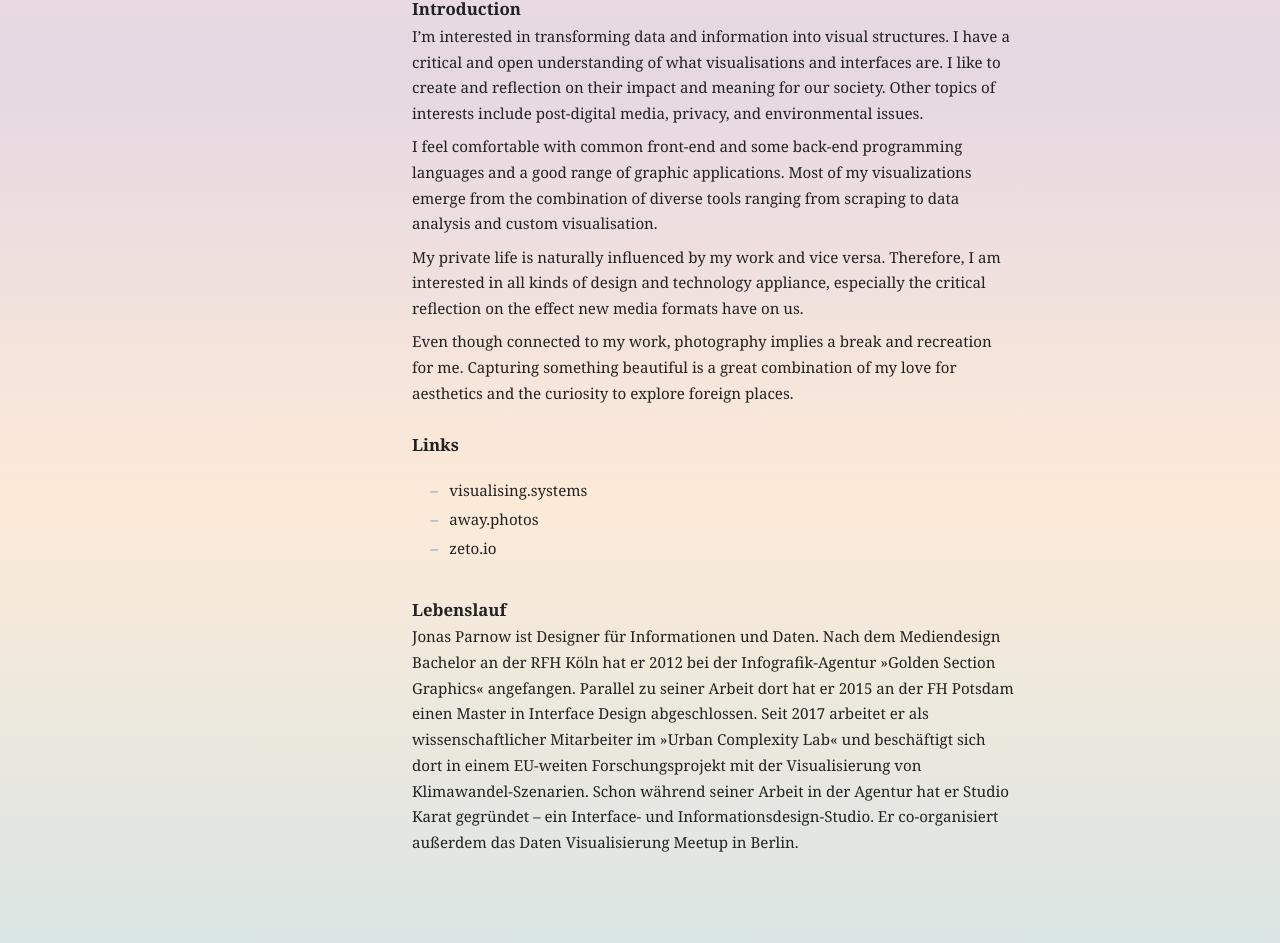
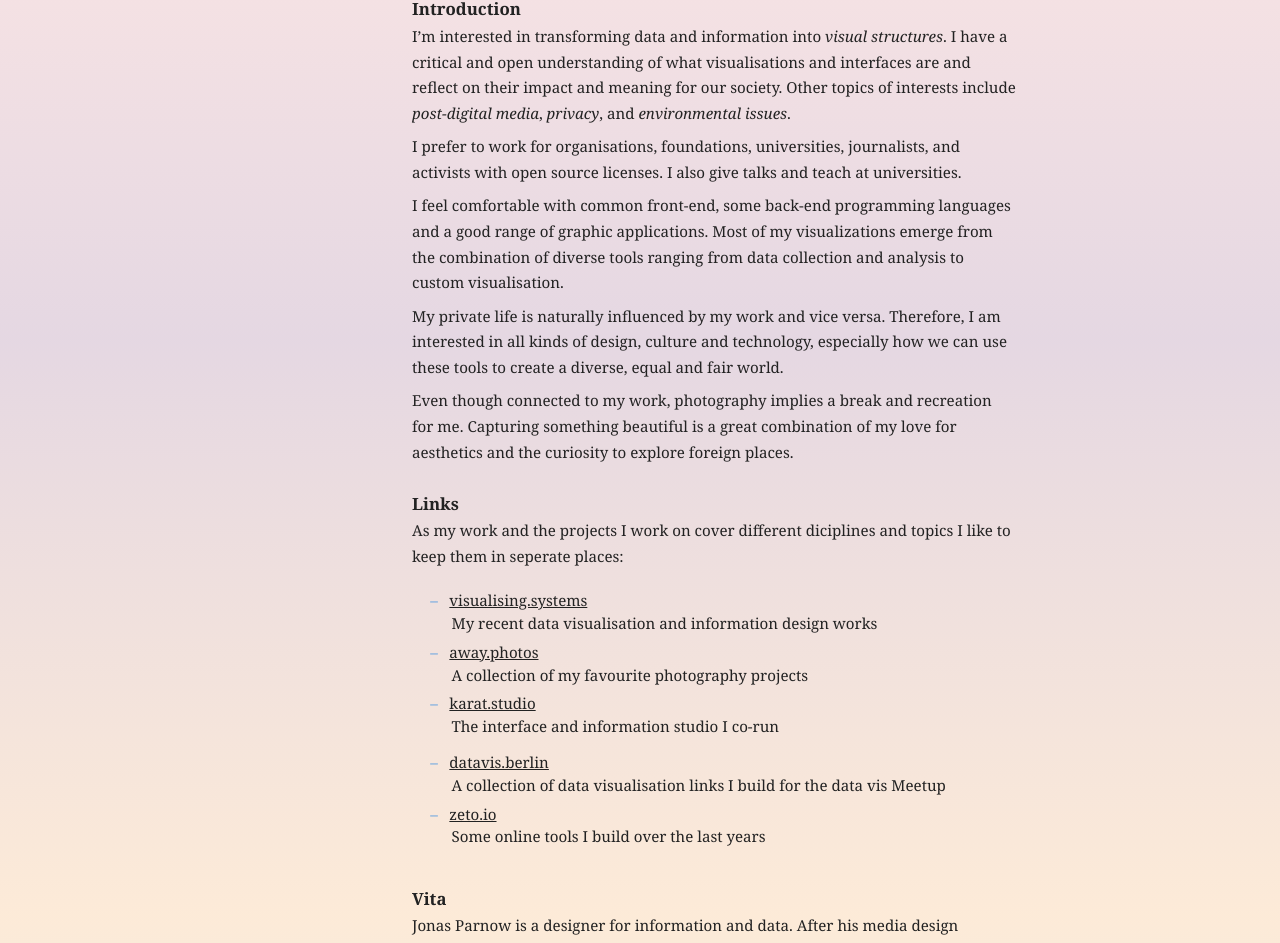
Before and after one commit to kimalbrecht/jonasparnow.com, a Nuxt app: page / in a window 1280 px wide. Shown: the part 813-1756 px from the top of the page. Built offline with nearby package versions, Linux system fonts and the light colour scheme; a web font is replaced by a local one.

Commit message:
new text

```diff
--- a/pages/index.vue
+++ b/pages/index.vue
@@ -1,26 +1,34 @@
 <template>
   <div class="container rows">
     <header>
-      <h3>I’m a research associate at the <a href="https://uclab.fh-potsdam.de/">Urban Complexity Lab</a> in Potsdam working on the <a href="http://senses-project.org/">visualisation of climate change scenarios</a>. I co-run the interface and information design <a href="http://karat.studio">Studio Karat</a> and work as a freelancer in Berlin. Besides, I co-organise the <a href="https://datavis.berlin">DataVis Meetup</a>.</h3>
+      <h3>I’m working on the <a href="http://senses-project.org/">visualisation of climate change scenarios</a> as a research associate at the <a href="https://uclab.fh-potsdam.de/">Urban Complexity Lab</a>. I&nbsp;co-run the interface and information design <a href="http://karat.studio">Studio Karat</a> and work as a free&shy;lancer in Berlin. Besides, I&nbsp;co-organise the <a href="https://datavis.berlin">DataVis Meetup</a>.</h3>
     </header>
     <section>
       <h4>Introduction</h4>
-      <p>I’m interested in trans­­forming data and information into visual struc­tures. I have a critical and open under­standing of what visuali­­sations and interfaces are. I like to create and reflection on their impact and meaning for our society. Other topics of interests include post-digital media, privacy, and environmental issues.</p>
-      <p>I feel comfortable with common front-end and some back-end programming languages and a good range of graphic appli­cations. Most of my visuali­zations emerge from the combination of diverse tools ranging from scraping to data analysis and custom visuali­sation.</p>
-      <p>My private life is naturally influenced by my work and vice versa. Therefore, I am interested in all kinds of design and technology appliance, especially the critical reflection on the effect new media formats have on us.</p>
+      <p>I’m interested in trans­­forming data and information into <em>visual struc­tures</em>. I have a critical and open under­standing of what visuali­­sations and interfaces are and reflect on their impact and meaning for our society. Other topics of interests include <em>post-digital media</em>, <em>privacy</em>, and <em>environmental issues</em>.</p>
+      <p>I prefer to work for organisations, foundations, universities, journalists, and activists with open source licenses. I also give talks and teach at universities.</p>
+      <p>I feel comfortable with common front-end, some back-end programming languages and a good range of graphic appli­cations. Most of my visuali­zations emerge from the combination of diverse tools ranging from data collection and analysis to custom visuali­sation.</p>
+      <p>My private life is naturally influenced by my work and vice versa. Therefore, I am interested in all kinds of design, culture and technology, especially how we can use these tools to create a diverse, equal and fair world.</p>
       <p>Even though connected to my work, photography implies a break and recreation for me. Capturing something beautiful is a great combination of my love for aesthetics and the curiosity to explore foreign places.</p>
     </section>
     <section>
       <h4>Links</h4>
-      <ul>
-        <li>visualising.systems</li>
-        <li>away.photos</li>
-        <li>zeto.io</li>
+      <p>As my work and the projects I work on cover different diciplines and topics I like to keep them in seperate places:</p>
+      <ul class="list">
+        <li><a href="#">visualising.systems</a><br />My recent data visualisation and information design works</li>
+        <li><a href="#">away.photos</a><br />A collection of my favourite photography projects</li>
+        <li><a href="#">karat.studio</a><br />The interface and information studio I co-run</p></li>
+        <li><a href="#">datavis.berlin</a><br />A collection of data visualisation links I build for the data vis Meetup</li>
+        <li><a href="#">zeto.io</a><br />Some online tools I build over the last years</li>
       </ul>
     </section>
     <section>
+      <h4>Vita</h4>
+      <p>Jonas Parnow is a designer for information and data. After his media design Bachelor of Arts from the <a href="">RFH Cologne</a> in 2012 he started at the infographic agency <a href="">Infographics Group</a>. Besides that, he finished his design Master of Arts at the <a href="">FH Potsdam</a>. Since 2017, he works as a part-time research associate at the <a href="https://uclab.fh-potsdam.de/">Urban Complexity Lab</a> and works in a EU-funded research project on the visualisation of climate change scenarios. He is also working at the interface and information design <a href="http://karat.studio">Studio Karat</a> that he co-founded. He also co-organises the <a href="https://datavis.berlin">data visualisation meetup</a> in Berlin.</p>
+    </section>
+    <section lang="de">
       <h4>Lebenslauf</h4>
-      <p>Jonas Parnow ist Designer für Informationen und Daten. Nach dem Mediendesign Bachelor an der RFH Köln hat er 2012 bei der Infografik-Agentur »Golden Section Graphics« angefangen. Parallel zu seiner Arbeit dort hat er 2015 an der FH Potsdam einen Master in Interface Design abgeschlossen. Seit 2017 arbeitet er als wissenschaftlicher Mitarbeiter im »Urban Complexity Lab« und beschäftigt sich dort in einem EU-weiten Forschungsprojekt mit der Visualisierung von Klimawandel-Szenarien. Schon während seiner Arbeit in der Agentur hat er Studio Karat gegründet – ein Interface- und Informationsdesign-Studio. Er co-organisiert außerdem das Daten Visualisierung Meetup in Berlin.</p>
+      <p>Jonas Parnow ist Designer für Informationen und Daten. Nach dem Mediendesign Bachelor an der <a href="">RFH Köln</a> hat er 2012 bei der Infografik-Agentur <a href="">Infographics Group</a> angefangen. Parallel zu seiner Arbeit dort hat er 2015 an der <a href="">FH Potsdam</a> einen Master in Interface Design abgeschlossen. Seit 2017 arbeitet er als wissenschaftlicher Mitarbeiter im <a href="https://uclab.fh-potsdam.de/">Urban Complexity Lab</a> und beschäftigt sich dort in einem EU-weiten Forschungsprojekt mit der Visualisierung von Klimawandel-Szenarien. Schon während seiner Arbeit in der Agentur hat er <a href="http://karat.studio">Studio Karat</a> gegründet – ein Interface- und Informationsdesign-Studio. Er co-organisiert außerdem das <a href="https://datavis.berlin">Daten Visualisierung Meetup</a> in Berlin.</p>
     </section>
   </div>
 </template>
@@ -42,8 +50,6 @@
   @import "~@/assets/style/variables";
 
   header {
-    // background-color: orange;
-
     @include media-query($on-laptop) {
       & {
         height: calc(100vh - 1rem);
```
